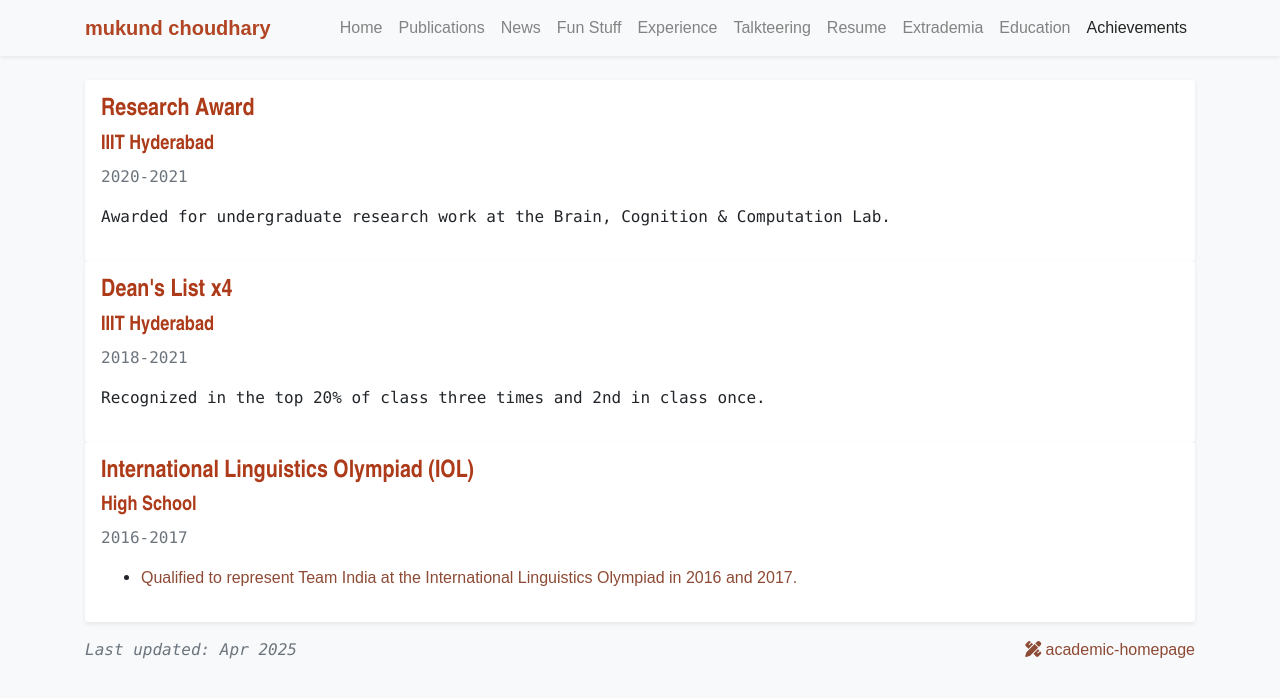
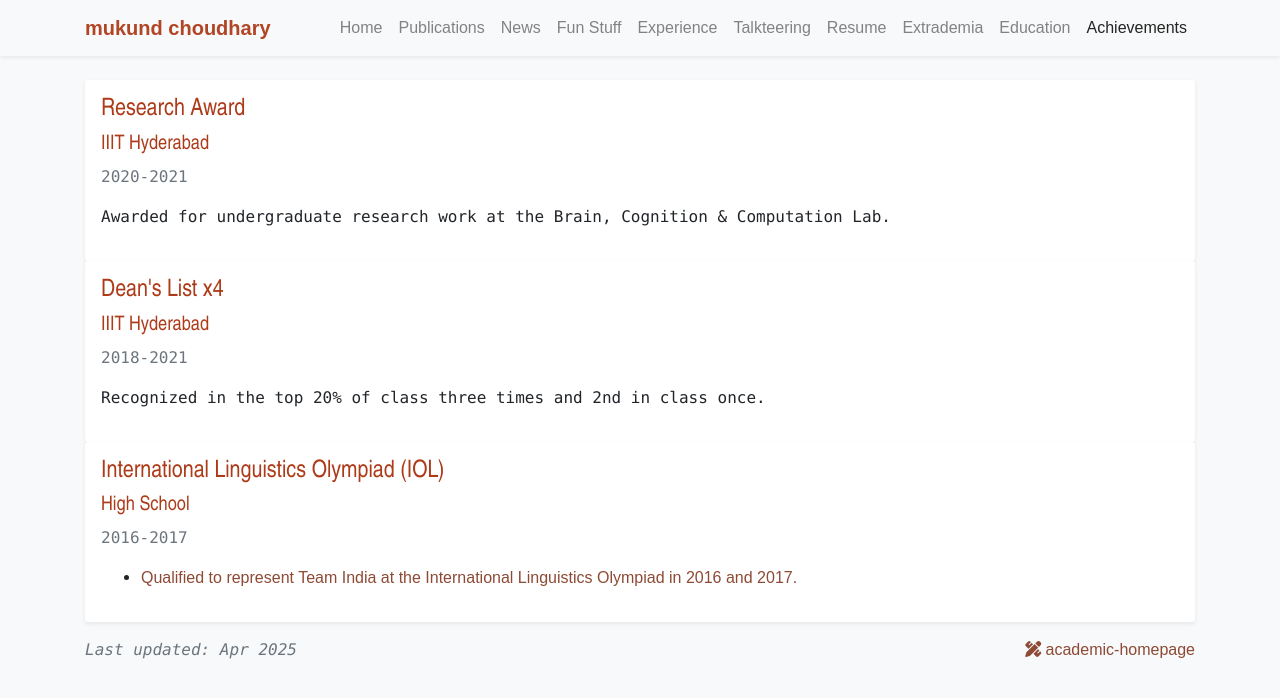
Before and after one commit to mukundc2k/mukundc2k.github.io, a Jekyll site: the page built from achievements.html, in a window 1280 px wide. Shown: the top 698 px of the page. Built offline with Jekyll 4.4.1, drawn with Linux system fonts in a browser that asks for light colours; a style sheet for code colours, icons or effects is not loaded.

Commit message:
Update global.css

```diff
--- a/assets/css/global.css
+++ b/assets/css/global.css
@@ -6,11 +6,27 @@ body {
     padding-top: 5.0rem;
 }
 
-h1, h2, h3, h4, h5, h6,
-.h1, .h2, .h3, .h4, .h5, .h6 {
+h1,
+.h1 {
 /*     font-family: 'Arial Narrow', Arial, sans-serif; */
     font-family: 'Arial Narrow', Arial, sans-serif;
     font-weight: 700;
+    color: #AD3B19;
+}
+
+h2,
+.h2 {
+/*     font-family: 'Arial Narrow', Arial, sans-serif; */
+    font-family: 'Arial Narrow', Arial, sans-serif;
+    font-weight: 600;
+    color: #AD3B19;
+}
+
+h3, h4, h5, h6,
+.h3, .h4, .h5, .h6 {
+/*     font-family: 'Arial Narrow', Arial, sans-serif; */
+    font-family: 'Arial Narrow', Arial, sans-serif;
+    font-weight: 525;
     color: #AD3B19;
 }
 
```
